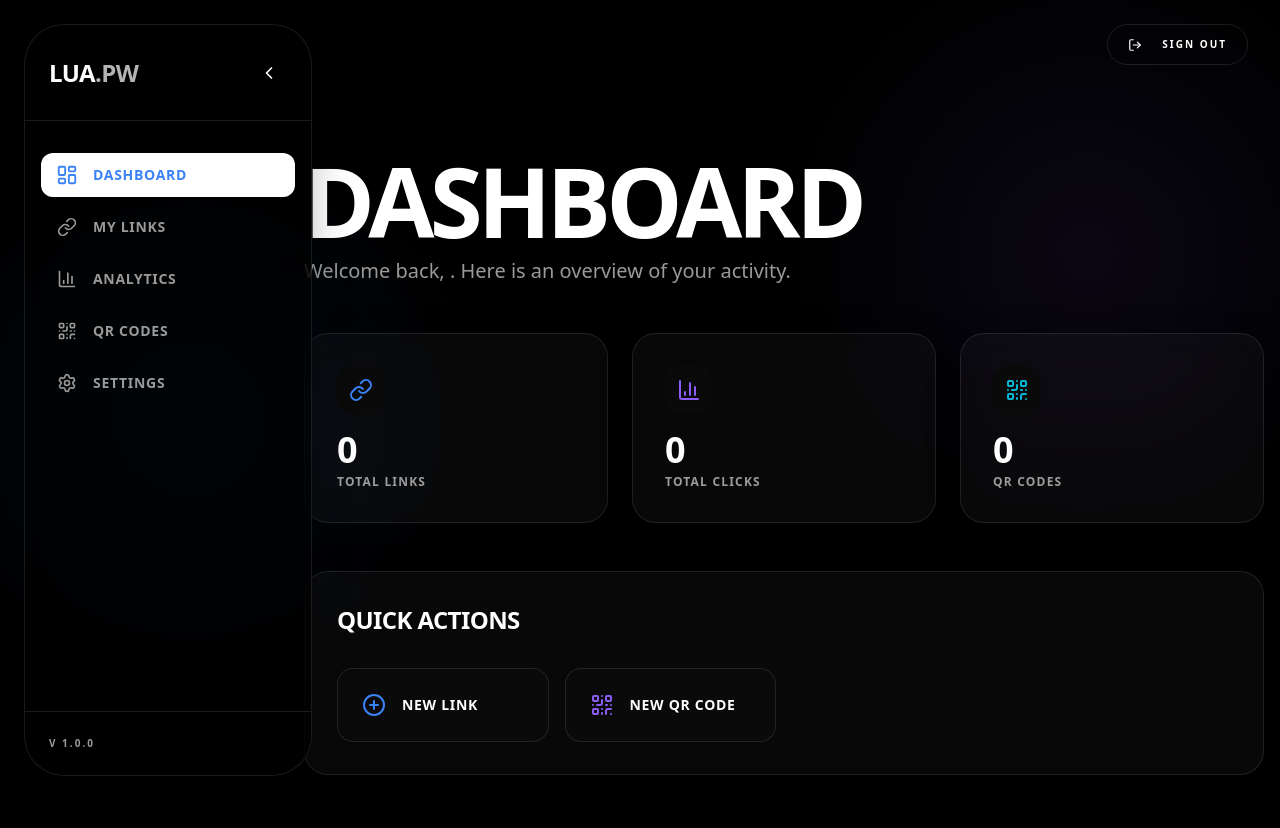
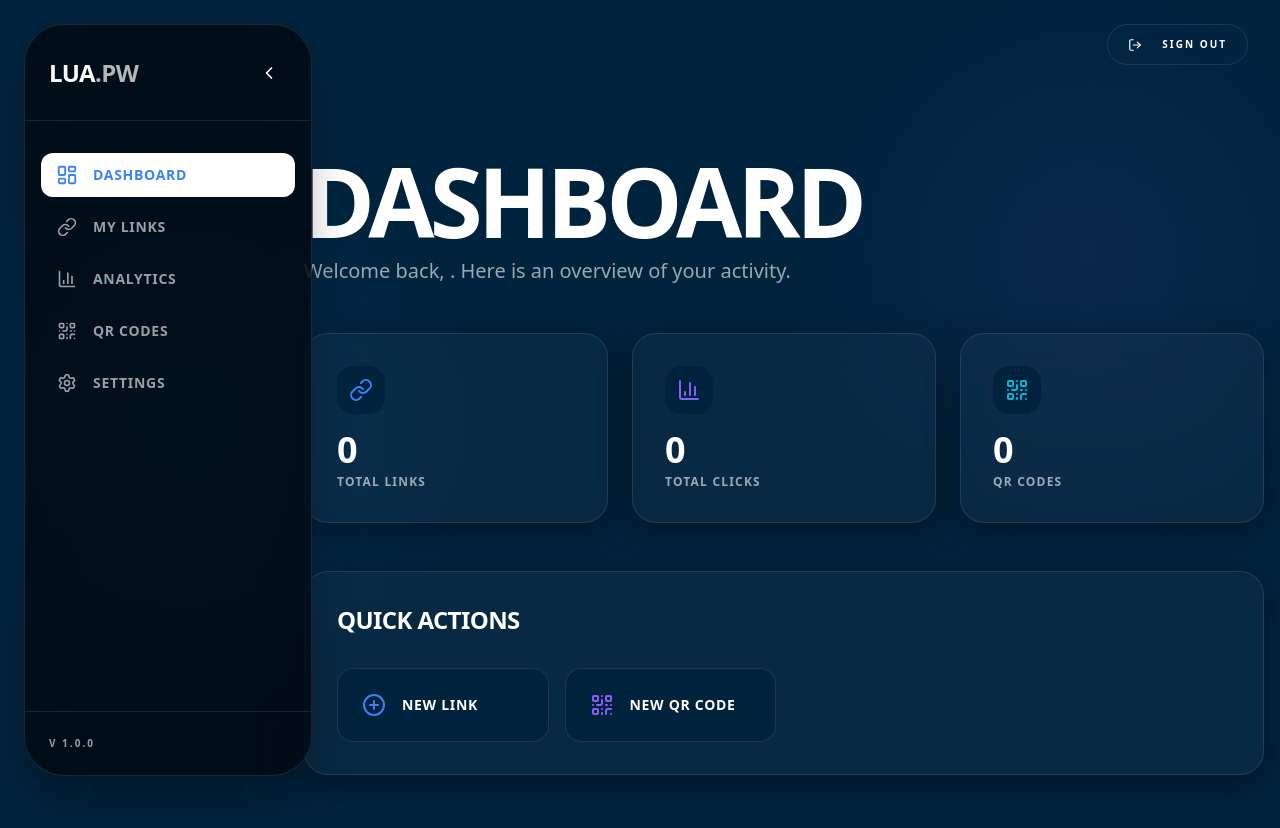
Before and after one commit to Precision-Studios/lua-pw-frontend-autogen, a Next.js app: page /dashboard in a window 1280 px wide. Shown: the top 828 px of the page. Built offline with nearby package versions, Linux system fonts and the light colour scheme; no server answers.

Commit message:
fix colors.

```diff
--- a/app/dashboard/dashboard.css
+++ b/app/dashboard/dashboard.css
@@ -19,8 +19,8 @@
     --dash-accent-color: #06b6d4;
     /* Cyan-500 equivalent */
 
-    --dash-bg-main: #000000;
-    --dash-bg-subtle: #0a0a0a;
+    --dash-bg-main: hsl(206, 100%, 12%);
+    --dash-bg-subtle: hsl(206, 100%, 12%);
 
     --dash-text-main: #ffffff;
     --dash-text-muted: rgba(255, 255, 255, 0.6);
```
